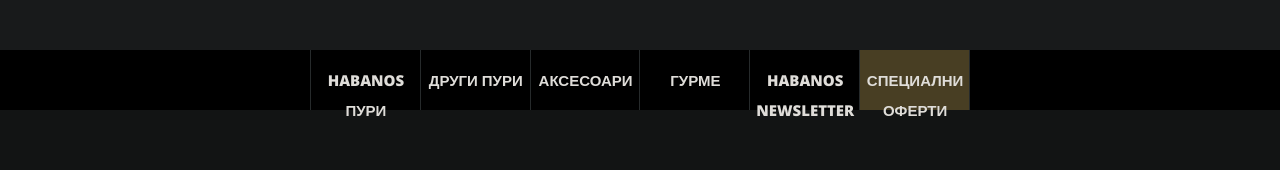
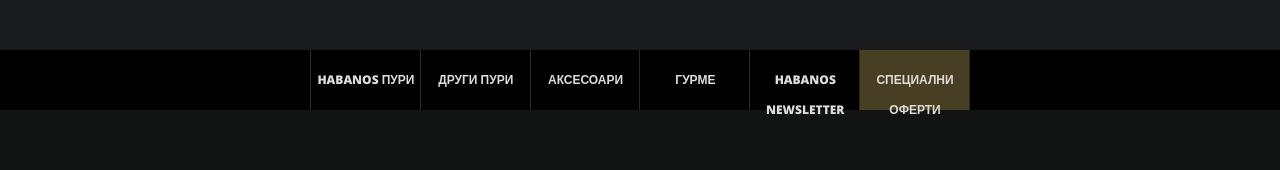
Before and after one commit to d3ltaf0rc3/Cigar-Shop, an Angular app: page / in a window 1280 px wide. Shown: the part 741-911 px from the top of the page. Built offline with nearby package versions, Linux system fonts and the light colour scheme.

Commit message:
fix: lower nav css

```diff
--- a/src/app/shared/lower-navbar/lower-navbar.component.scss
+++ b/src/app/shared/lower-navbar/lower-navbar.component.scss
@@ -36,3 +36,9 @@ a {
 .golden {
     background-color: #483e23;
 }
+
+@media screen and (max-width: 1800px) {
+    a {
+        font-size: 12px;
+    }
+}
```
